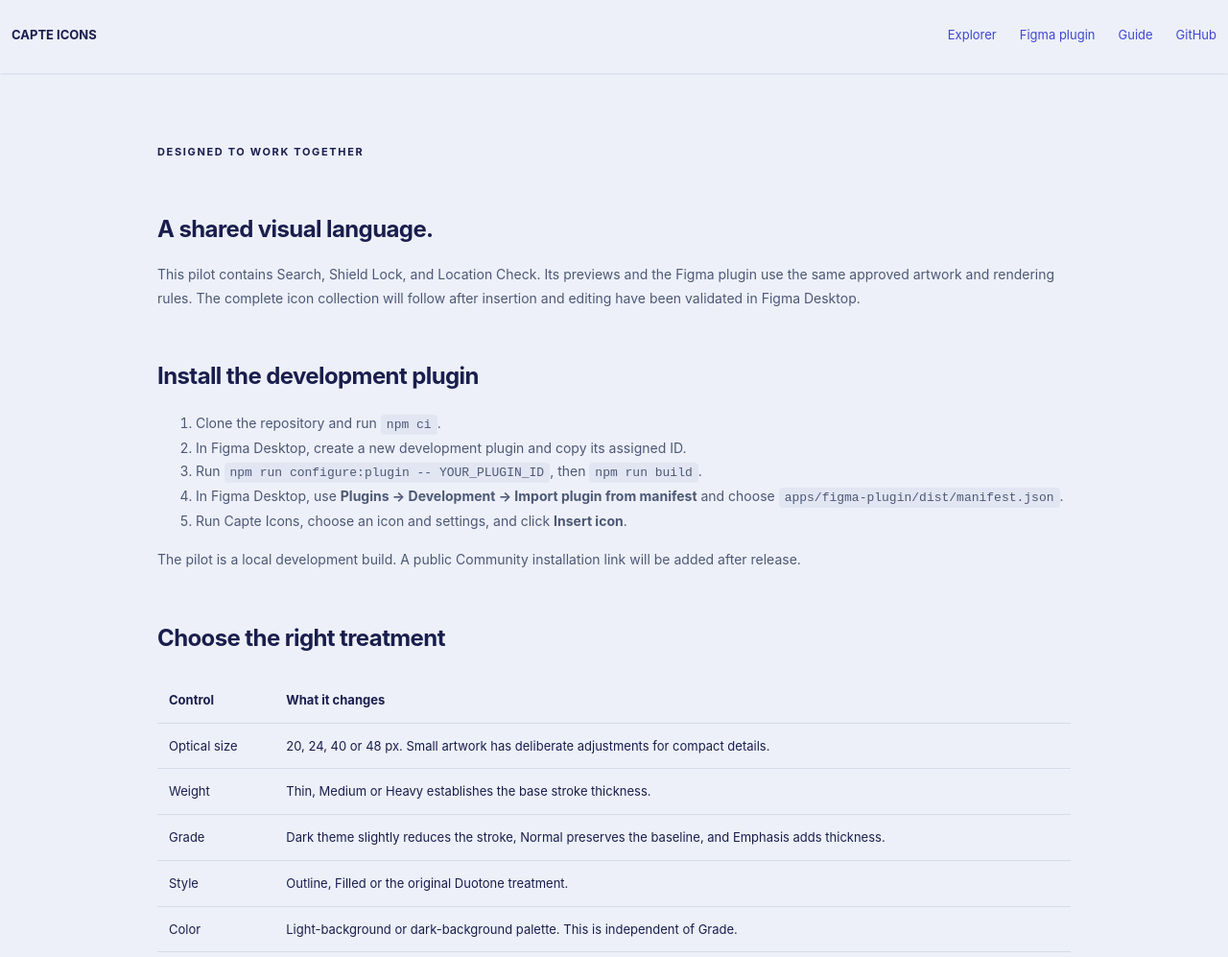
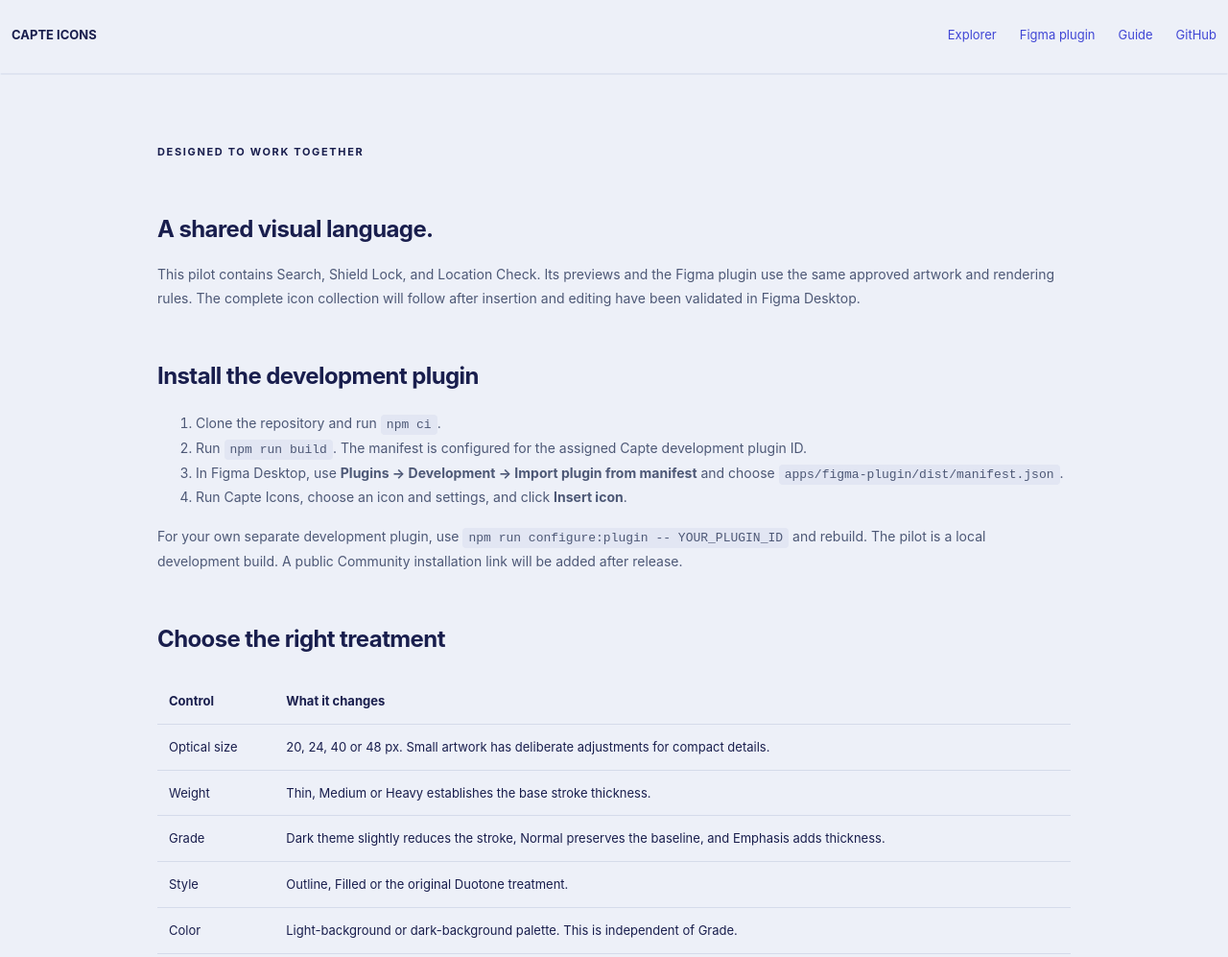
Before and after one commit to john-l-hansen/capte-icons, a website: page apps/docs/index.html in a window 1280 px wide. Shown: the top 997 px of the page at 96% size. Drawn offline with Linux system fonts and the light colour scheme; files whose address does not match are found by name.

Commit message:
Configure the assigned Capte plugin ID and simplify installation

```diff
--- a/apps/docs/index.html
+++ b/apps/docs/index.html
@@ -1,7 +1,7 @@
 <!doctype html><html lang="en"><head><meta charset="utf-8"><meta name="viewport" content="width=device-width, initial-scale=1"><meta name="description" content="Explore the Capte icon pilot. Customize size, weight, grade and style, download SVGs, and learn how to use the Figma plugin."><title>Capte Icons — Explorer & documentation</title><link rel="stylesheet" href="./styles.css"></head><body>
 <nav class="site-nav" aria-label="Main navigation"><strong>CAPTE ICONS</strong><div><a href="#app">Explorer</a><a href="#installation">Figma plugin</a><a href="#guide">Guide</a><a href="https://github.com/john-l-hansen/capte-icons">GitHub</a></div></nav>
 <main><div id="app"></div><article class="docs" id="guide"><span class="eyebrow">DESIGNED TO WORK TOGETHER</span><h2>A shared visual language.</h2><p>This pilot contains Search, Shield Lock, and Location Check. Its previews and the Figma plugin use the same approved artwork and rendering rules. The complete icon collection will follow after insertion and editing have been validated in Figma Desktop.</p>
-<h2 id="installation">Install the development plugin</h2><ol><li>Clone the repository and run <code>npm ci</code>.</li><li>In Figma Desktop, create a new development plugin and copy its assigned ID.</li><li>Run <code>npm run configure:plugin -- YOUR_PLUGIN_ID</code>, then <code>npm run build</code>.</li><li>In Figma Desktop, use <strong>Plugins → Development → Import plugin from manifest</strong> and choose <code>apps/figma-plugin/dist/manifest.json</code>.</li><li>Run Capte Icons, choose an icon and settings, and click <strong>Insert icon</strong>.</li></ol><p>The pilot is a local development build. A public Community installation link will be added after release.</p>
+<h2 id="installation">Install the development plugin</h2><ol><li>Clone the repository and run <code>npm ci</code>.</li><li>Run <code>npm run build</code>. The manifest is configured for the assigned Capte development plugin ID.</li><li>In Figma Desktop, use <strong>Plugins → Development → Import plugin from manifest</strong> and choose <code>apps/figma-plugin/dist/manifest.json</code>.</li><li>Run Capte Icons, choose an icon and settings, and click <strong>Insert icon</strong>.</li></ol><p>For your own separate development plugin, use <code>npm run configure:plugin -- YOUR_PLUGIN_ID</code> and rebuild. The pilot is a local development build. A public Community installation link will be added after release.</p>
 <h2>Choose the right treatment</h2><table><thead><tr><th>Control</th><th>What it changes</th></tr></thead><tbody><tr><td>Optical size</td><td>20, 24, 40 or 48 px. Small artwork has deliberate adjustments for compact details.</td></tr><tr><td>Weight</td><td>Thin, Medium or Heavy establishes the base stroke thickness.</td></tr><tr><td>Grade</td><td>Dark theme slightly reduces the stroke, Normal preserves the baseline, and Emphasis adds thickness.</td></tr><tr><td>Style</td><td>Outline, Filled or the original Duotone treatment.</td></tr><tr><td>Color</td><td>Light-background or dark-background palette. This is independent of Grade.</td></tr></tbody></table>
 <h3>Update an inserted icon</h3><p>Select one icon inserted by this plugin. The plugin loads its saved settings. Change the controls and click <strong>Update selected</strong>. Its root layer and placement are retained; generated artwork is replaced. Manual edits inside the icon are overwritten.</p>
 <h3>Use on the web</h3><p>Download or copy the SVG at the intended size. Use empty alternative text for decorative images. Give meaningful icons an accessible name, and label buttons that would otherwise contain only an icon. Check contrast on the actual page background.</p><p>Exported SVGs contain fixed colors and live strokes. They are snapshots; they do not inherit Figma variables or automatically update when the catalog changes.</p>
```
Also changed, not shown: README.md, apps/figma-plugin/manifest.json.
